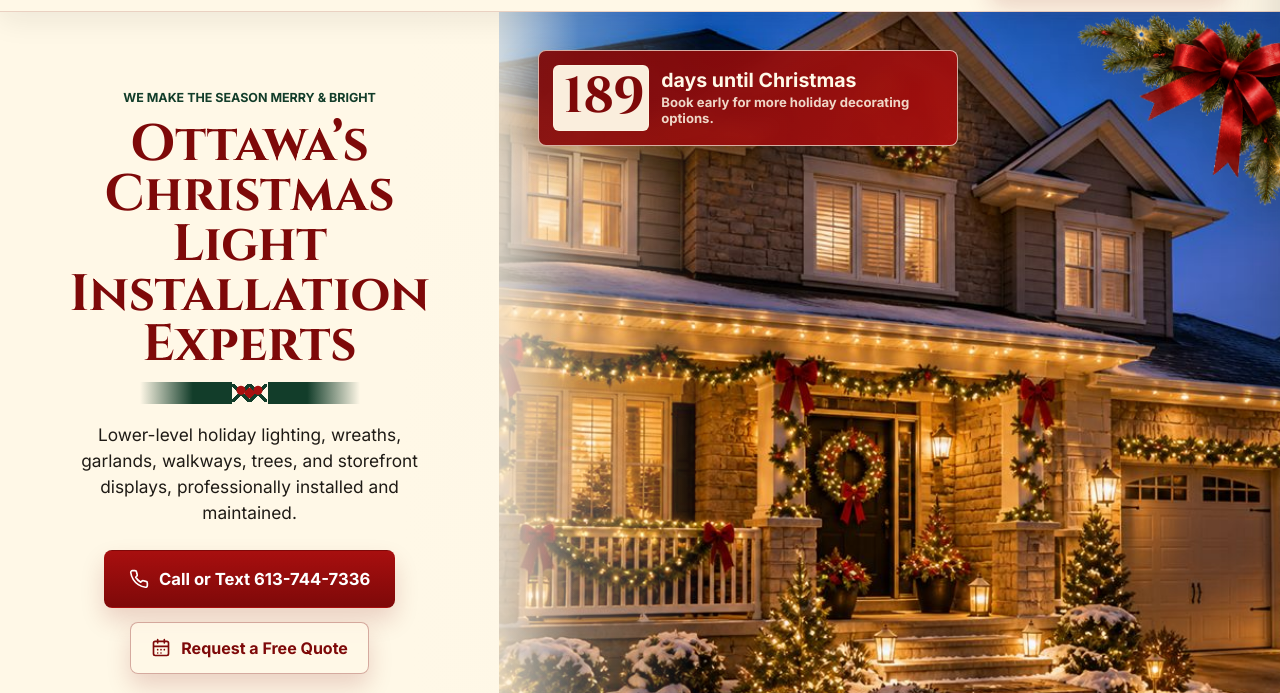
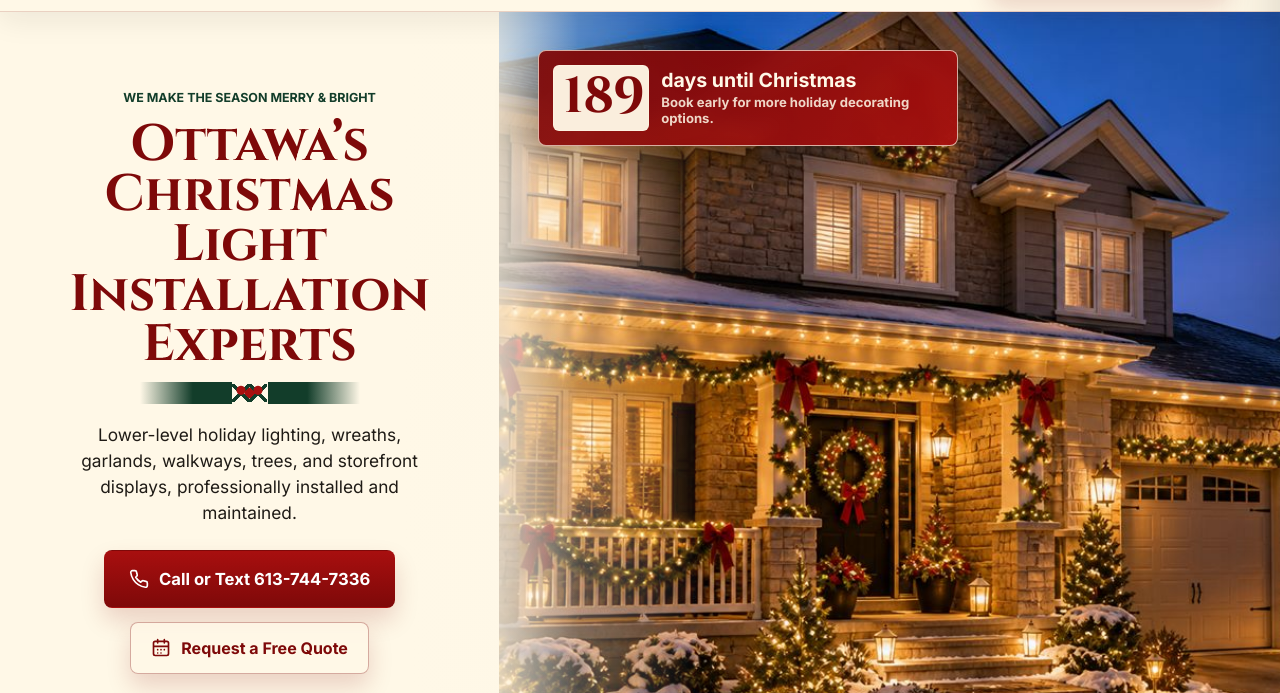
Before and after one commit to BrianColab/Christmaslightsottawa, a website: page index.html in a window 1280 px wide. Shown: the part 75-768 px from the top of the page. Drawn offline with Linux system fonts and the light colour scheme.

Commit message:
Remove hero corner ribbon decorations
Co-Authored-By: Claude Sonnet 4.6 <noreply@anthropic.com>

```diff
--- a/styles.css
+++ b/styles.css
@@ -313,33 +313,6 @@ h2,
   border-bottom: 1px solid var(--line);
 }
 
-.hero::before {
-  content: "";
-  position: absolute;
-  left: -22px;
-  top: 0;
-  z-index: 1;
-  width: 230px;
-  height: 194px;
-  pointer-events: none;
-  background: url("assets/images/Cornerlefttop-clean.png") center/contain no-repeat;
-  filter: drop-shadow(0 14px 20px rgba(31, 27, 22, 0.18));
-  transform: rotate(-2deg);
-}
-
-.hero::after {
-  content: "";
-  position: absolute;
-  right: -22px;
-  top: 0;
-  z-index: 1;
-  width: 230px;
-  height: 194px;
-  pointer-events: none;
-  background: url("assets/images/Cornerlefttop-clean.png") center/contain no-repeat;
-  filter: drop-shadow(0 14px 20px rgba(31, 27, 22, 0.18));
-  transform: scaleX(-1) rotate(-2deg);
-}
 
 .hero-copy {
   position: relative;
```
